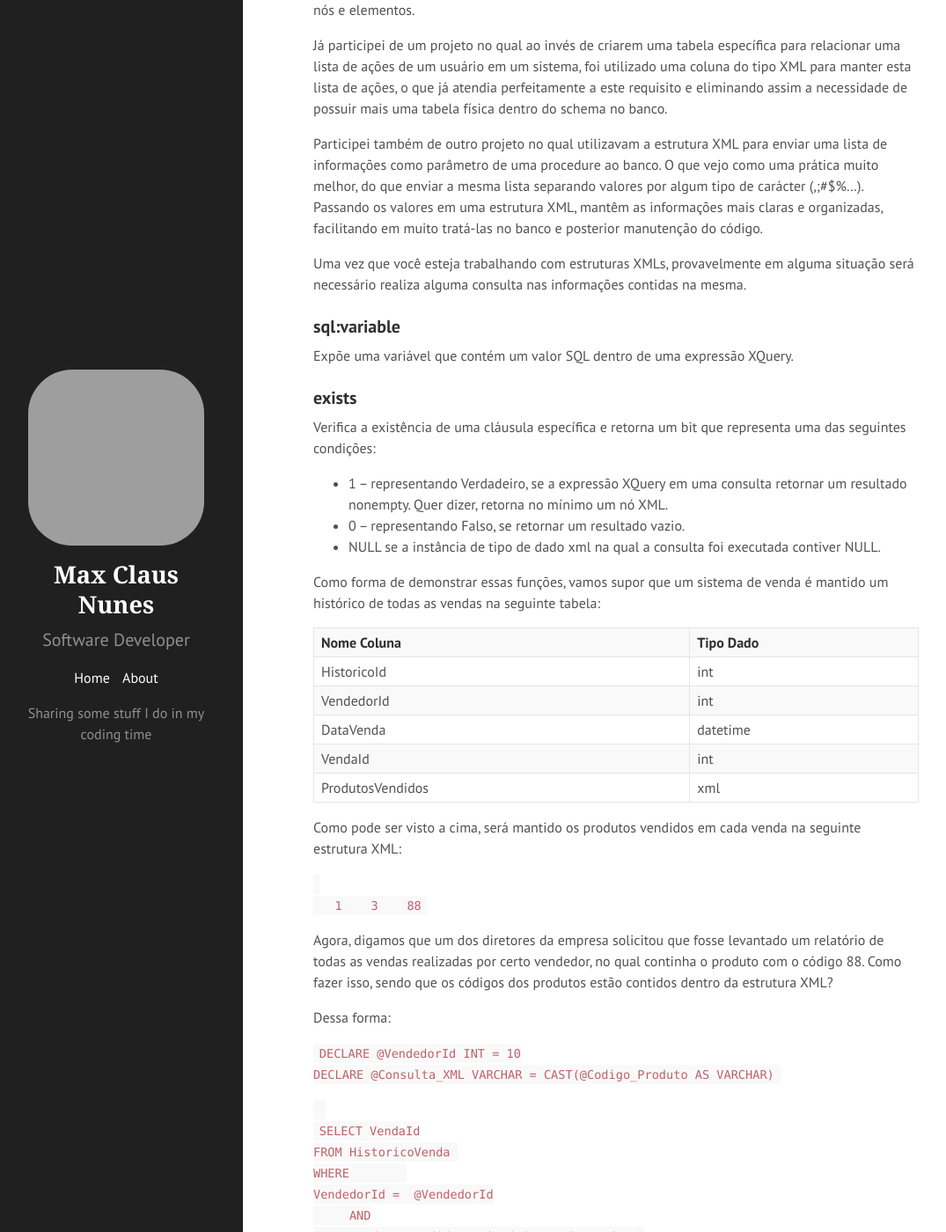
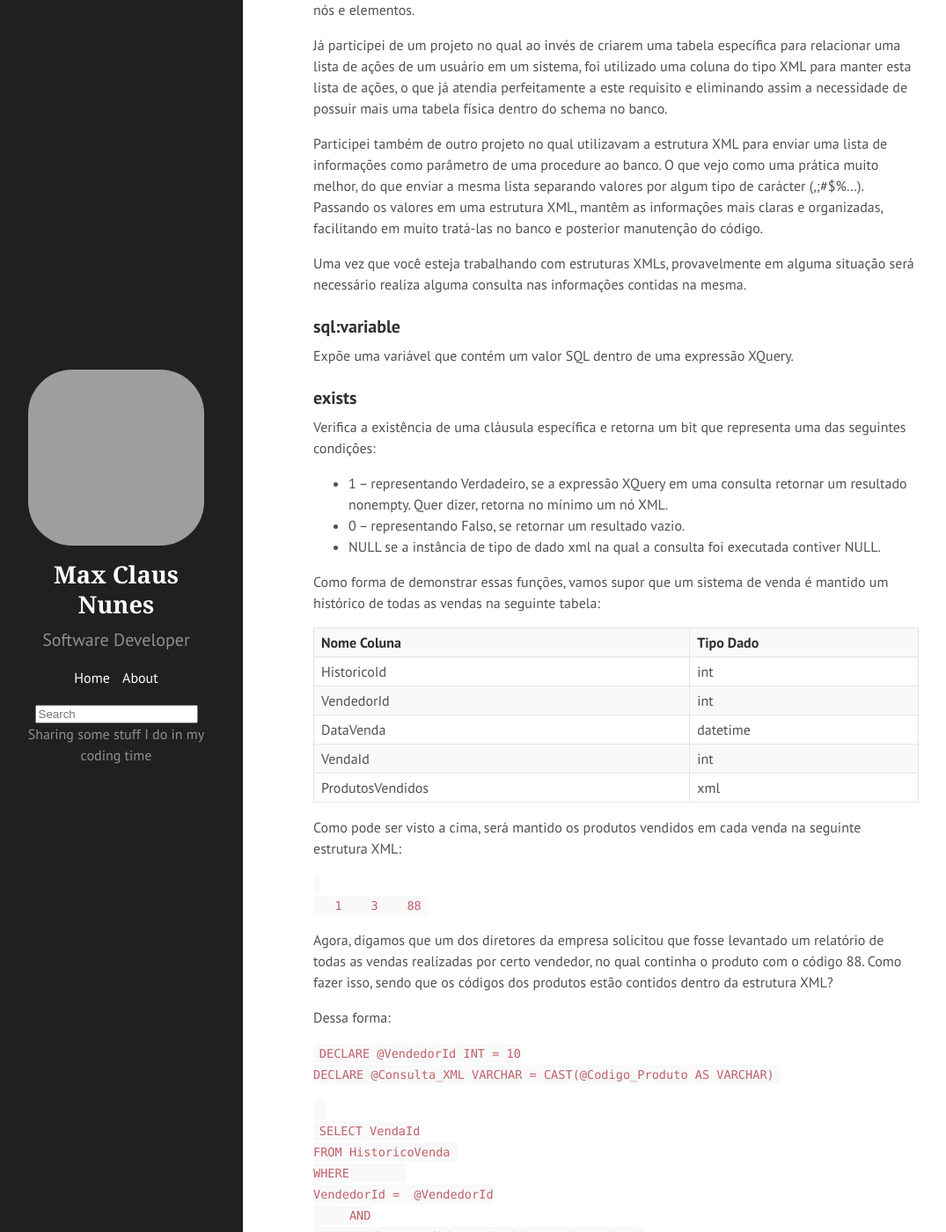
Before and after one commit to maxcnunes/maxcnunes.github.io, a Jekyll site: the page built from _posts/2012-05-12-consultar-valores-dentro-de-uma-estrutura-xml-no-banco.html, in a window 1280 px wide and 1400 px high, scrolled down 391 px. Shown: the whole window at 88% size, without its empty margins (12-1087 px from the left). Built offline with Jekyll 4.4.1, drawn with Linux system fonts in a browser that asks for light colours; Markdown is read by kramdown in place of the engine named in the settings; comment, search, counter and statistics services are not loaded; grey boxes are pictures that could not be loaded.

Commit message:
includes search box using google custom search

```diff
--- a/_includes/sidebar.html
+++ b/_includes/sidebar.html
@@ -18,8 +18,8 @@
 
       {% assign pages_list = site.pages %}
       {% for node in pages_list %}
-        {% if node.title != null %}
-          {% if node.layout == "page" %}
+        {% if node.title != null and node.title != "Search" %}
+          {% if node.layout == "page"  %}
             <li class="sidebar-nav-item{% if page.url == node.url %} active{% endif %}">
               <a href="{{ node.url }}">{{ node.title }}</a>
             </li>
@@ -28,6 +28,10 @@
       {% endfor %}
     </ul>
 
+    <form class="navbar-search" action="/search.html" method="get">
+      <input type="search" placeholder="Search" name="q">
+    </form>
+
     <p>Sharing some stuff I do in my coding time</p>
   </div>
 </div>
--- a/public/css/custom.css
+++ b/public/css/custom.css
@@ -55,3 +55,14 @@
   display: inline-block;
   margin: 0 .5em 0 0;
 }
+
+.navbar-search {
+  text-align: center;
+}
+
+.gsc-control-cse *,
+.gsc-control-cse-en * {
+  -webkit-box-sizing: initial;
+     -moz-box-sizing: initial;
+          box-sizing: initial;
+}
--- a/public/css/poole.css
+++ b/public/css/poole.css
@@ -207,19 +207,19 @@ img {
 }
 
 /* Tables */
-table {
+.post table {
   margin-bottom: 1rem;
   width: 100%;
   border: 1px solid #e5e5e5;
   border-collapse: collapse;
 }
-td,
-th {
+.post td,
+.post th {
   padding: .25rem .5rem;
   border: 1px solid #e5e5e5;
 }
-tbody tr:nth-child(odd) td,
-tbody tr:nth-child(odd) th {
+.post tbody tr:nth-child(odd) td,
+.post tbody tr:nth-child(odd) th {
   background-color: #f9f9f9;
 }
 
```
Also changed, not shown: search.html (added, +18 -0 lines).
